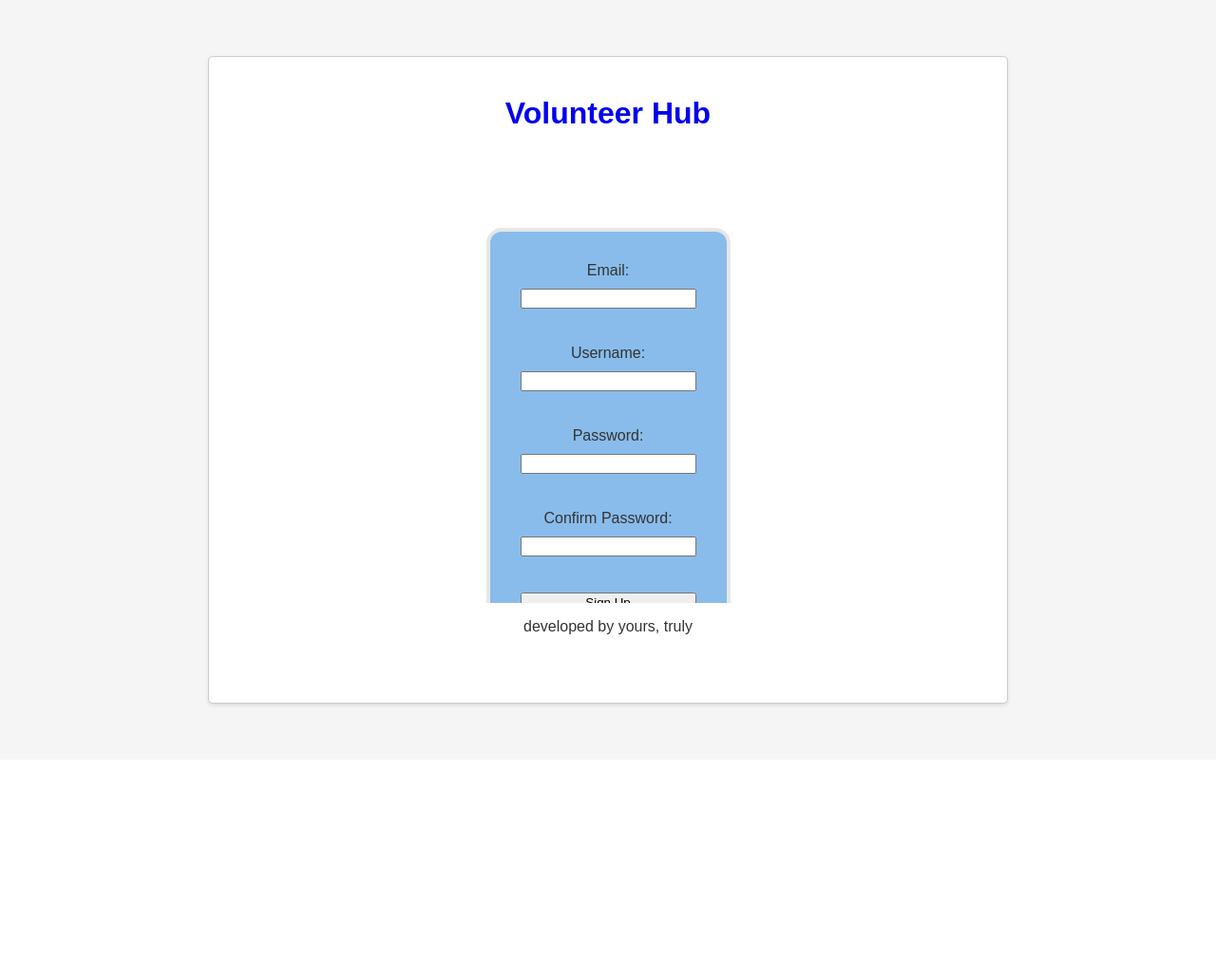
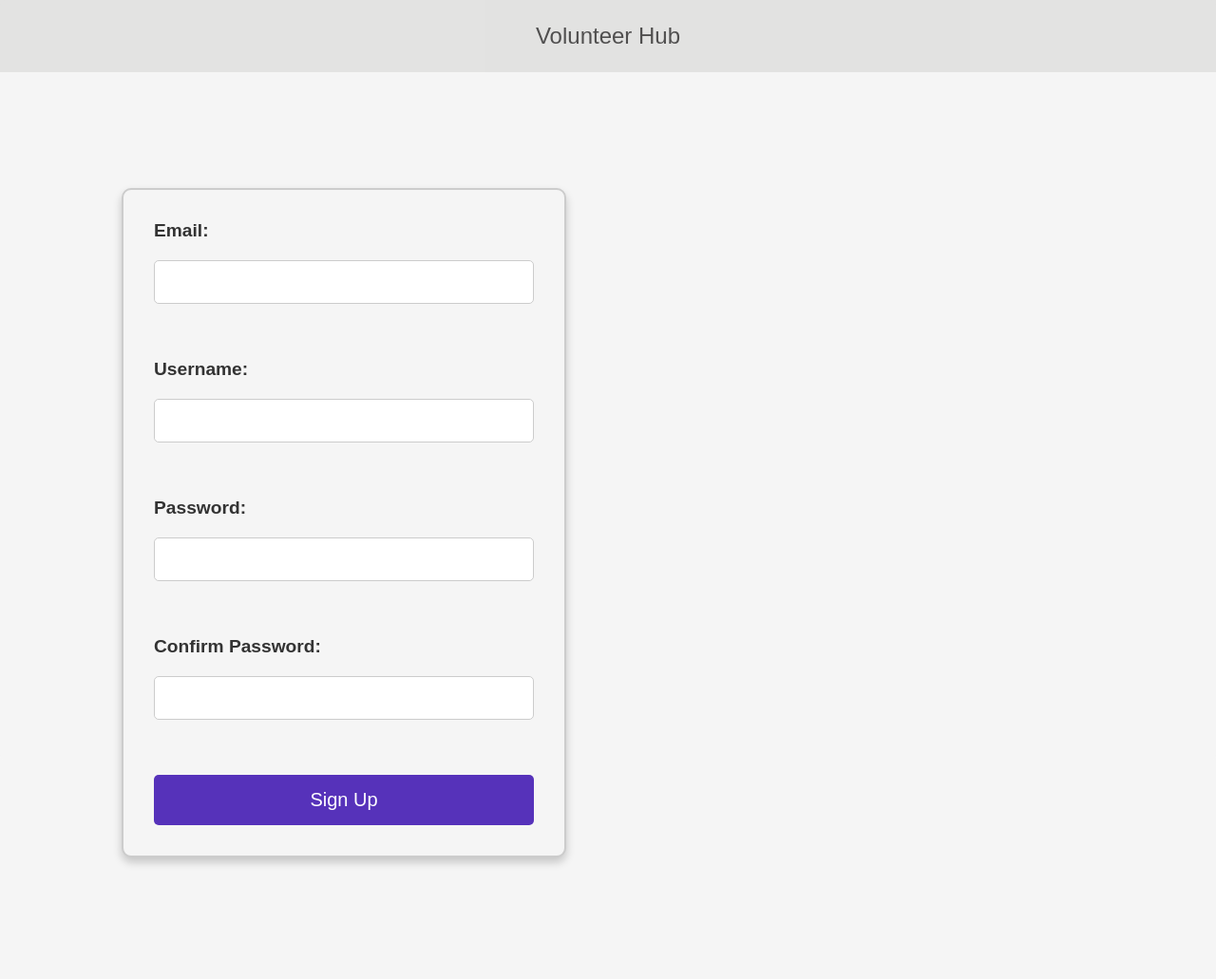
Before and after one commit to software-students-fall2023/2-web-app-exercise-recursion-n-1, a Flask app: page /register in a window 1280 px wide. Shown: the whole page at 95% size. Before the commit the page ends 746 px from the top, so only its background shows below. Run offline with Flask 3, Linux system fonts and the light colour scheme; parts of the project's set-up code (start-up, migrations or seed data) failed here and were passed over.

Commit message:
one base html, fixed header, css changes

```diff
--- a/static/css/style.css
+++ b/static/css/style.css
@@ -2,57 +2,41 @@
 Styling
 */
 
-
-main{
-  /* border: 2px solid blue; */
-
-  overflow: auto;
+header {
   display: flex;
-  flex-direction: column;
+  flex-direction: row;
+  padding:0;
+  justify-content: center;
   align-items: center;
-  justify-content: center;
-  height: 475px;
+  font-size: 24px;
+  color: #504f4f;
+  background-color: hsla(30, 1%, 42%, 0.137);
+  position: fixed; /* Add this line to make the header fixed */
+  top: 0; /* Stick it to the top */
+  width: 100%; /* Make it full-width */
+  z-index: 1000; /* Ensure it appears above other content */
+}
 
 
-}
 body {
   min-height: 100vh;
   width: 100%;
   font-family: Arial, sans-serif;
   display: flex;
+  margin: 0;
   flex-direction: column;
   color: #333;
   justify-content: center;
   align-items: center;
-  margin: 0;
   background-color: #f5f5f5;
-}
-
-header {
-  display: flex;
-  flex-direction: row;
-  justify-content: center;
-  align-items: center;
-
-
-}
-
-.index-box .h1{
-  color: #007bff;
-  font-size: 36px;
 }
 
 .container {
   width: 100%;
-  height: 80vh;
-  max-width: 800px; /* Adjust the maximum width of the container */
+  height: 100vh;
   text-align: center;
-  padding: 20px; /* Add padding for spacing inside the container */
-  border: 1px solid #ccc; /* Add a subtle border */
   border-radius: 5px;
-  background-color: #ffffff; /* Background color for the container */
-  box-shadow: 0 2px 4px rgba(0, 0, 0, 0.1); /* Add a subtle box shadow */
-
+  background-color: #f5f5f5;
 }
 
 /*
@@ -81,18 +65,6 @@ header {
   margin-bottom: 100px;
 }
 
-form {
-
-  padding: 2rem;
-  border-radius: 1rem;
-  background-color: hsl(209, 71%, 73%);
-  border: 4px solid hsl(0, 0%, 90%);
-  display: flex;
-  flex-direction: column;
-  row-gap: 10px;
-
-}
-
 .btn {
   padding: 30px 90px;
   background-color: #5732ba;
@@ -101,12 +73,68 @@ form {
   border-radius: 5px;
   cursor: pointer;
   margin: 5px;
-  font-size: 30px;
+  font-size: 45px;
 }
 
 .btn:hover {
   background-color: #0056b3;
 }
+
+
+/*
+Login and Register pages
+*/
+
+form[action="/login"], form[action="/register"]{
+  padding: 2rem;
+  border-radius: 10px;
+  background-color: #f5f5f5;
+  border: 2px solid #ccc;
+  display: flex;
+  flex-direction: column;
+  gap: 20px;
+  max-width: 400px;
+  box-shadow: 0 5px 10px rgba(0, 0, 0, 0.2);
+}
+
+.form-login{
+  margin: 145px auto 0 0;
+}
+
+.form-register{
+  margin: 70px auto 0 0;
+}
+
+.form-login label ,.form-register label {
+  text-align: left;
+  font-weight: bold;
+  font-size: 1.2rem;
+  color: #333;
+}
+
+.form-login input, .form-register input {
+  padding: 13px;
+  font-size: 1rem;
+  border: 1px solid #ccc;
+  border-radius: 5px;
+}
+
+.form-login button[type="submit"], .form-register button[type="submit"] {
+  padding: 15px;
+  background-color: #5632ba;
+  font-size: 20px;
+  color: #fff;
+  border: none;
+  border-radius: 5px;
+  cursor: pointer;
+  transition: background 0.3s;
+}
+
+.form-login [type="submit"]:hover, .form-register [type="submit"]:hover {
+  background: #0056b3;
+}
+
+
 
 
 #tagline{
--- a/templates/add_event.html
+++ b/templates/add_event.html
@@ -1,4 +1,4 @@
-{% extends 'base-initial.html' %}
+{% extends 'base.html' %}
 
 {% block content %}
 <div class="editing">
--- a/templates/base-initial.html
+++ /dev/null
@@ -1,35 +0,0 @@
-<!DOCTYPE html>
-<html>
-<head>
-    <meta charset="utf-8">
-    <meta name="viewport" content="width=device-width, initial-scale=1">
-    <title>Volunteer Hub</title>
-    <link
-      rel="stylesheet"
-      href="{{ url_for('static', filename='css/style.css') }}"
-    />
-</head>
-<body>
-    <div class="container">
-        <a href="{{url_for('loading')}}">
-        <header>
-            <h1>Volunteer Hub</h1>
-        </header>
-        </a>
-        </a>
-
-        <main>
-            {% block content %}
-            {% endblock %}
-
-        </main>
-
-        <footer>
-           <p> developed by yours, truly</p>
-        </footer>
-
-
-    </div>
-
-</body>
-</html>
--- a/templates/base-rest.html
+++ b/templates/base.html
@@ -1,7 +1,9 @@
 <!DOCTYPE html>
 <html>
 <head>
-    <meta charset="UTF-8">
+    <meta charset="utf-8">
+    <meta name="viewport" content="width=device-width, initial-scale=1">
+    <title>Volunteer Hub</title>
     <link
       rel="stylesheet"
       href="{{ url_for('static', filename='css/style.css') }}"
@@ -9,16 +11,11 @@
 </head>
 <body>
     <div class="container">
-
         <main>
             {% block content %}
             {% endblock %}
+
         </main>
-        <footer>
-
-        </footer>
-
-
     </div>
 
 </body>
--- a/templates/edit_user.html
+++ b/templates/edit_user.html
@@ -1,4 +1,4 @@
-{% extends 'base-initial.html' %}
+{% extends 'base.html' %}
  {%block content %}
 
 <div class="editing">
--- a/templates/profile.html
+++ b/templates/profile.html
@@ -1,4 +1,4 @@
-{% extends 'base-initial.html' %}
+{% extends 'base.html' %}
 
 {%block content %}
 
--- a/templates/register.html
+++ b/templates/register.html
@@ -1,6 +1,12 @@
-{% extends 'base-initial.html' %}
+{% extends 'base.html' %}
 
 {%block content %}
+
+<a href="{{url_for('loading')}}">
+    <header>
+        <p>Volunteer Hub</p>
+    </header>
+    </a>
 
 <div class="box">
 
@@ -13,7 +19,7 @@
     {% endif %}
 
 
-    <form method="post" action="/register">
+    <form method="post" action="/register" class="form-register">
         <label for="email">Email:</label>
         <input type="email" id="email" name="email" required>
 
@@ -36,6 +42,6 @@
 
         <button type="submit">Sign Up</button>
     </form>
-</div>
+
 
 {% endblock %}
```
Also changed, not shown: templates/events.html (+6 -1 lines), templates/login.html (+8 -4 lines).
